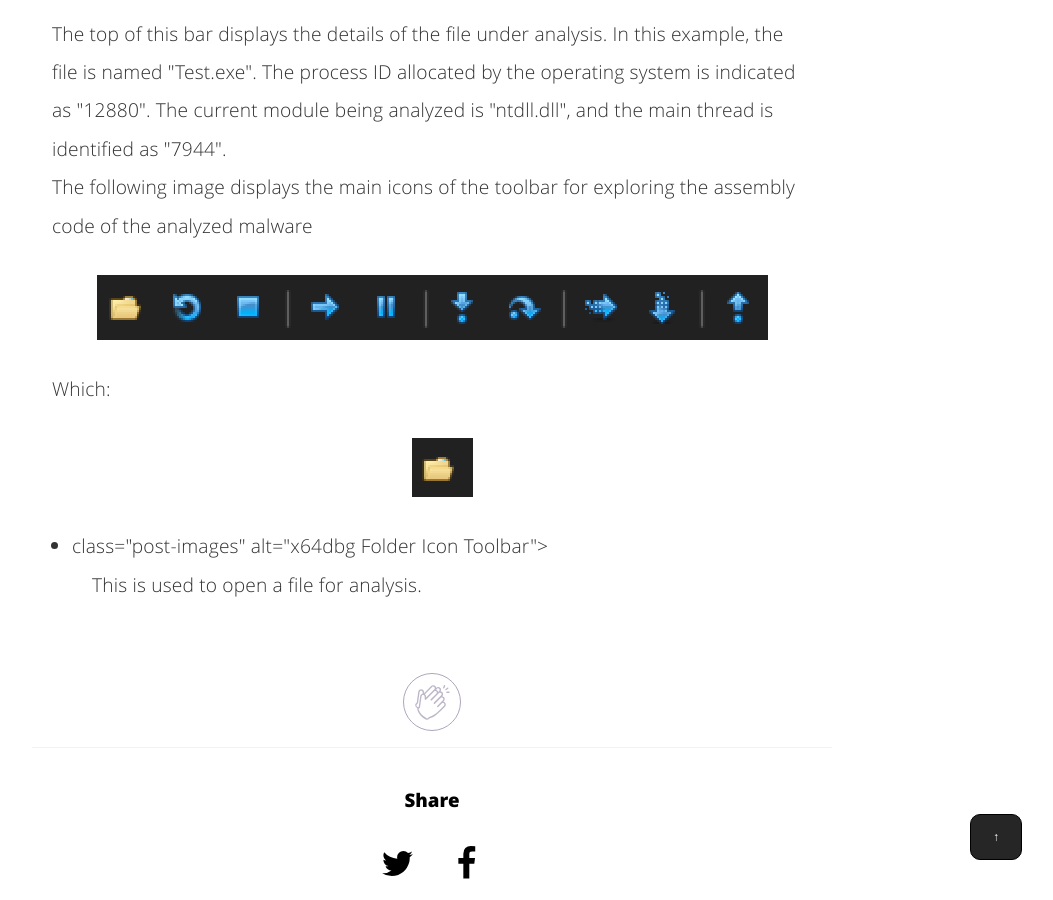
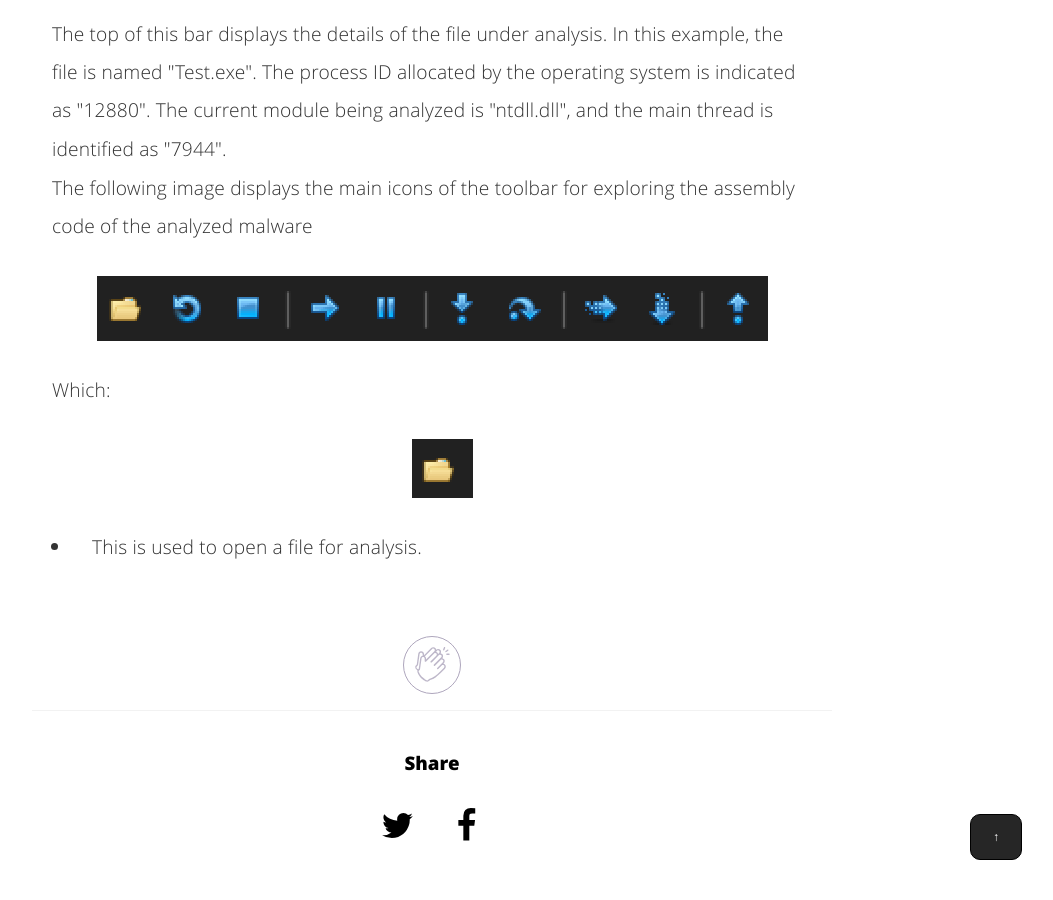
Before and after one commit to nickvourd/nickvourd.github.io, a Jekyll site: the page built from _posts/2023-10-18-x64dbg-intro.md, in a window 1280 px wide and 900 px high, scrolled down 4656 px. Shown: the whole window, without its empty margins (208-1261 px from the left). Built offline with Jekyll 4.4.1, drawn with Linux system fonts in a browser that asks for light colours; after the commit the page ends 5518 px from its top, so only the background shows below that.

Commit message:
Edit 2023-10-18 x64dbg (My first baby steps)

```diff
--- a/_posts/2023-10-18-x64dbg-intro.md
+++ b/_posts/2023-10-18-x64dbg-intro.md
@@ -346,9 +346,9 @@
 
 <img src="/assets/img/post-img/18-10-2023/x64dbg-Top-Toolbar.png" class="post-images" alt="x64dbg Top Toolbar">
 
-<p>The top of this bar displays the details of the file under analysis. In this example, the file is named "Test.exe". The process ID allocated by the operating system is indicated as "12880". The current module being analyzed is "ntdll.dll", and the main thread is identified as "7944".<br />
+<p>The top of this bar displays the details of the file under analysis. In this example, the file is named "Test.exe". The process ID allocated by the operating system is indicated as "12880". The current module being analyzed is "ntdll.dll", and the main thread is identified as "7944".</p>
 
-The following image displays the main icons of the toolbar for exploring the assembly code of the analyzed malware</p>
+<p>The following image displays the main icons of the toolbar for exploring the assembly code of the analyzed malware</p>
 
 <img src="/assets/img/post-img/18-10-2023/x64dbg-Top-Icons-Toolbar.png" class="post-images" alt="x64dbg Top Icons Toolbar">
 
@@ -356,7 +356,7 @@
 
 <ul>
   <li>
-    <img src="/assets/img/post-img/18-10-2023/x64dbg-Folder-Icon-Toolbar.png">class="post-images" alt="x64dbg Folder Icon Toolbar"><p>This is used to open a file for analysis.</p>
+    <img src="/assets/img/post-img/18-10-2023/x64dbg-Folder-Icon-Toolbar.png" class="post-images" alt="x64dbg Folder Icon Toolbar"><p>This is used to open a file for analysis.</p>
   </li>
 </ul>
 
```
